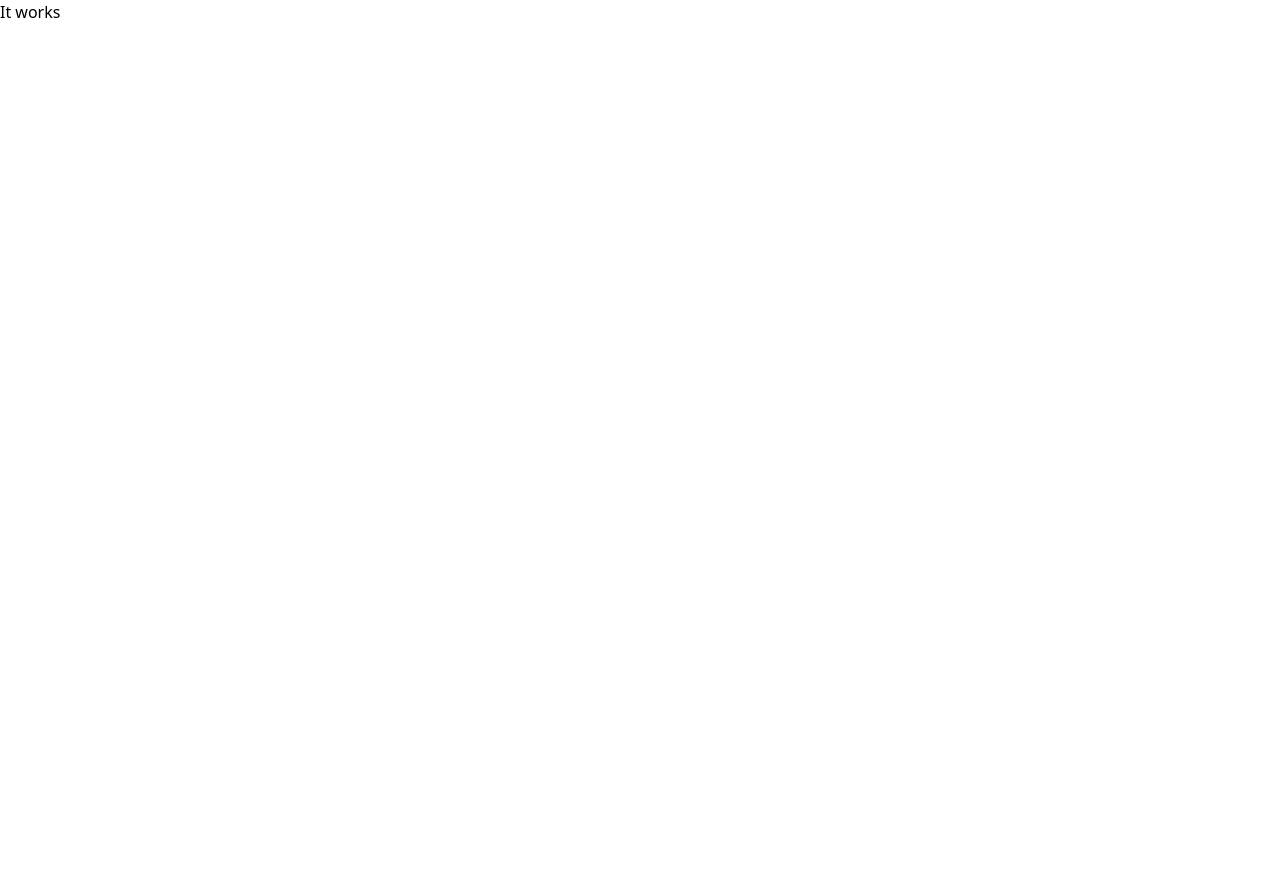
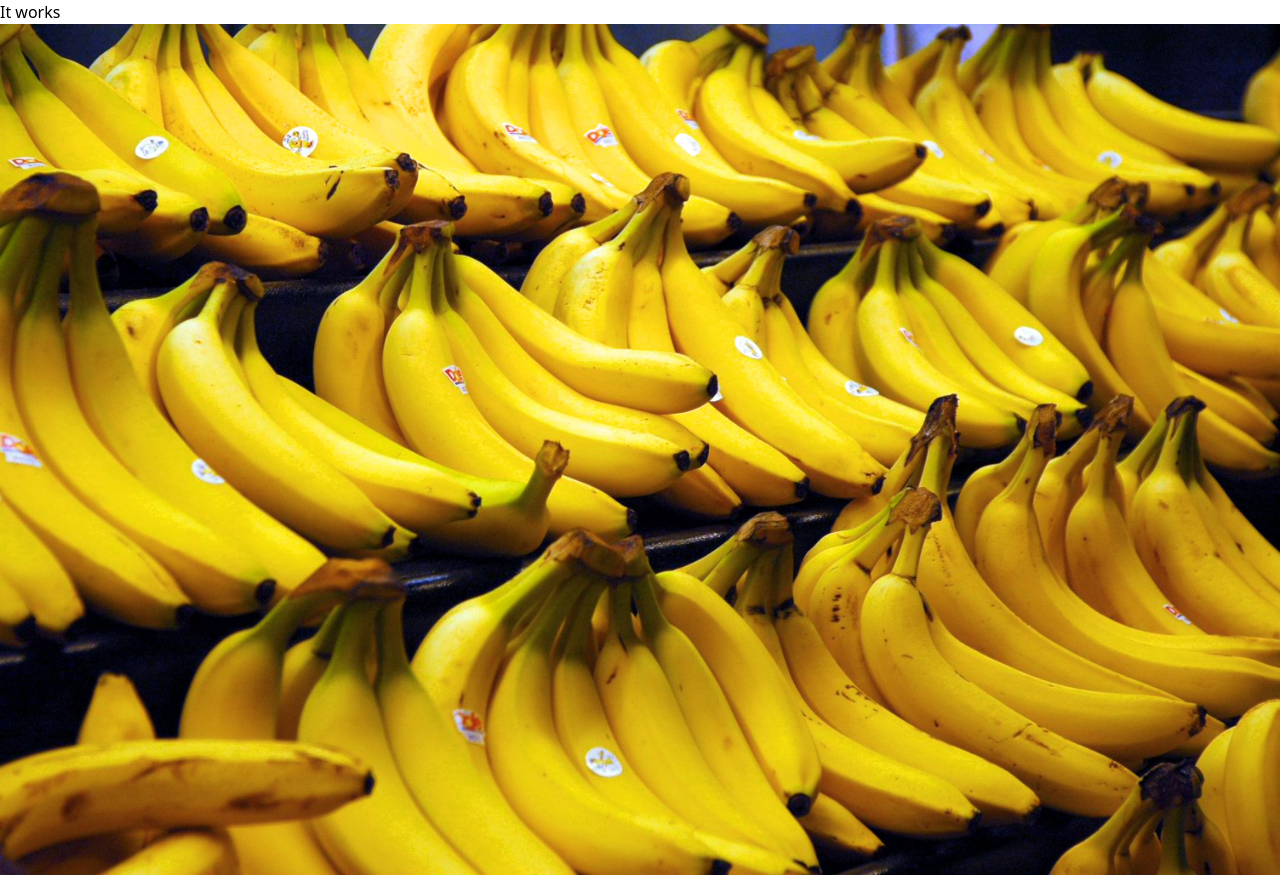
Before and after one commit to ezzatron/nextjs-starter, a Next.js app: page / in a window 1280 px wide. Before the commit the page ends 800 px from the top, so only its background shows below. Built offline with nearby package versions, Linux system fonts and the light colour scheme.

Commit message:
Add typecheck script

```diff
--- /dev/null
+++ b/additional.d.ts
@@ -0,0 +1,5 @@
+// This file exists so that tsc can be run before next-env.d.ts exists.
+
+/// <reference types="next" />
+/// <reference types="next/image-types/global" />
+/// <reference path="./.next/types/routes.d.ts" />
--- a/package.json
+++ b/package.json
@@ -6,7 +6,8 @@
     "build": "next build --turbopack",
     "start": "next start",
     "lint": "biome check",
-    "format": "biome format --write"
+    "format": "biome format --write",
+    "typecheck": "tsc --noEmit"
   },
   "dependencies": {
     "@tailwindcss/postcss": "^4.1.14",
--- /dev/null
+++ b/src/app/page.module.css
@@ -0,0 +1,3 @@
+.example {
+  background-color: transparent;
+}
--- a/src/app/page.tsx
+++ b/src/app/page.tsx
@@ -1,3 +1,12 @@
+import Image from "next/image";
+import bananas from "./bananas.jpg";
+import styles from "./page.module.css";
+
 export default function Home() {
-  return <main>It works</main>;
+  return (
+    <main className={styles.example}>
+      It works
+      <Image src={bananas} alt="Bunches of bananas" />
+    </main>
+  );
 }
```
Also changed, not shown: src/app/bananas.jpg (added).
